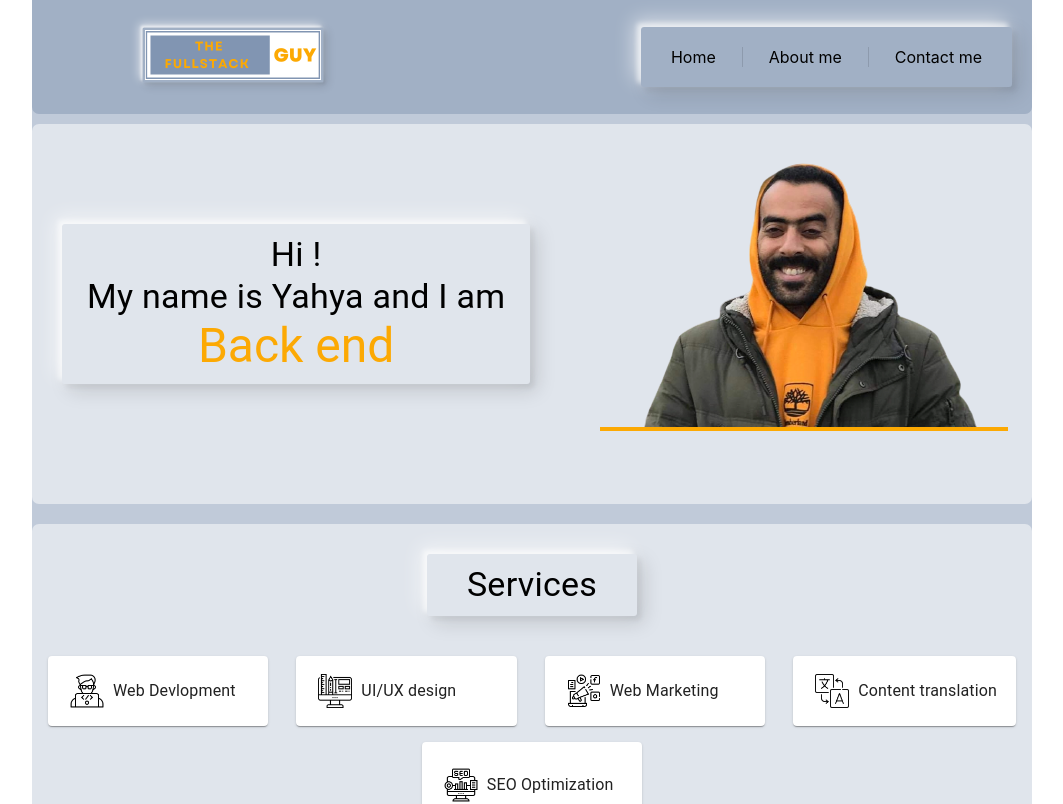
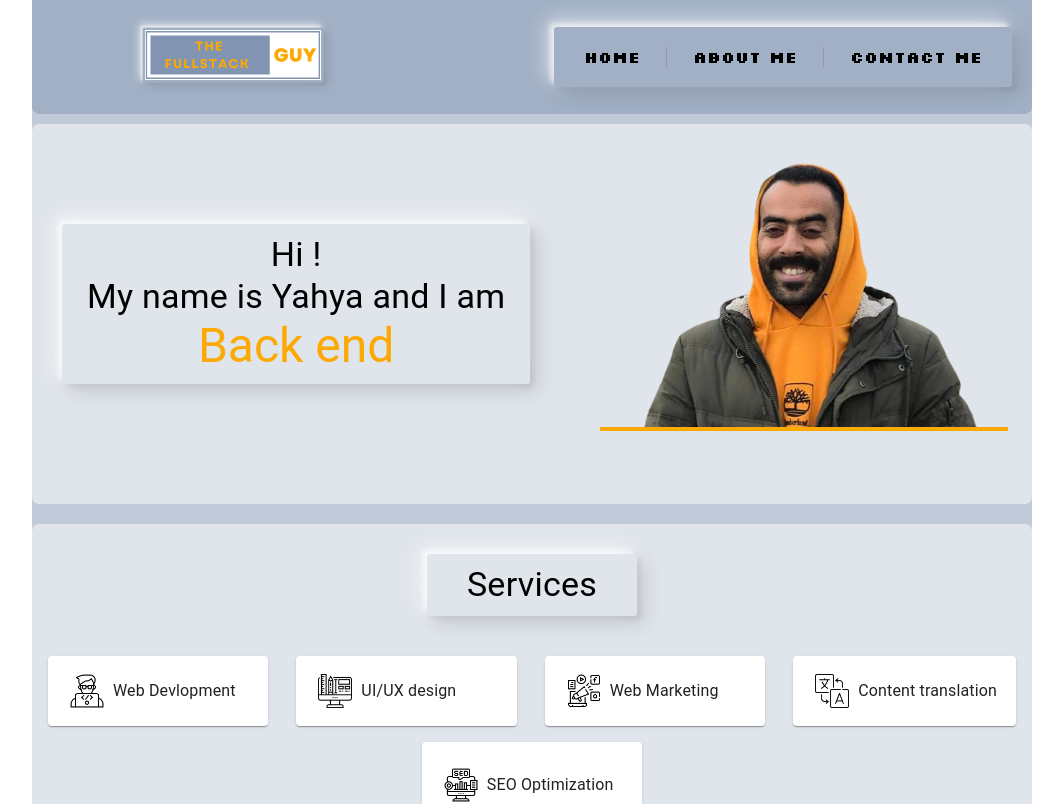
Before and after one commit to B-Yahia/prtfl, a React (Create React App) app: page / in a window 1280 px wide. Shown: the top 804 px of the page, without its empty margins (108-1171 px from the left). Built offline with nearby package versions, Linux system fonts and the light colour scheme.

Commit message:
fix font issue

```diff
--- a/src/App.css
+++ b/src/App.css
@@ -1,5 +1,7 @@
-
-*,*::before,*::after{box-sizing: border-box;}
+@import url('https://fonts.googleapis.com/css2?family=Silkscreen:wght@700&display=swap');
+*,*::before,*::after{box-sizing: border-box;
+  font-family: 'Silkscreen', cursive;
+}
 *::-webkit-scrollbar {
   width: 1em;
 }
--- a/src/Components/HeroSection/HeroSection.css
+++ b/src/Components/HeroSection/HeroSection.css
@@ -1,3 +1,4 @@
+@import url('https://fonts.googleapis.com/css2?family=Montserrat:ital,wght@1,900&display=swap');
 .heroSection{
     background: #e0e5ec;
     min-height: 380px;
@@ -12,6 +13,7 @@
     padding: 10px;
     align-self: center;
     min-height: 200px;
+    font-family: 'Montserrat', sans-serif;
 }
 .txt-hero{
     max-width: 100%;
```
